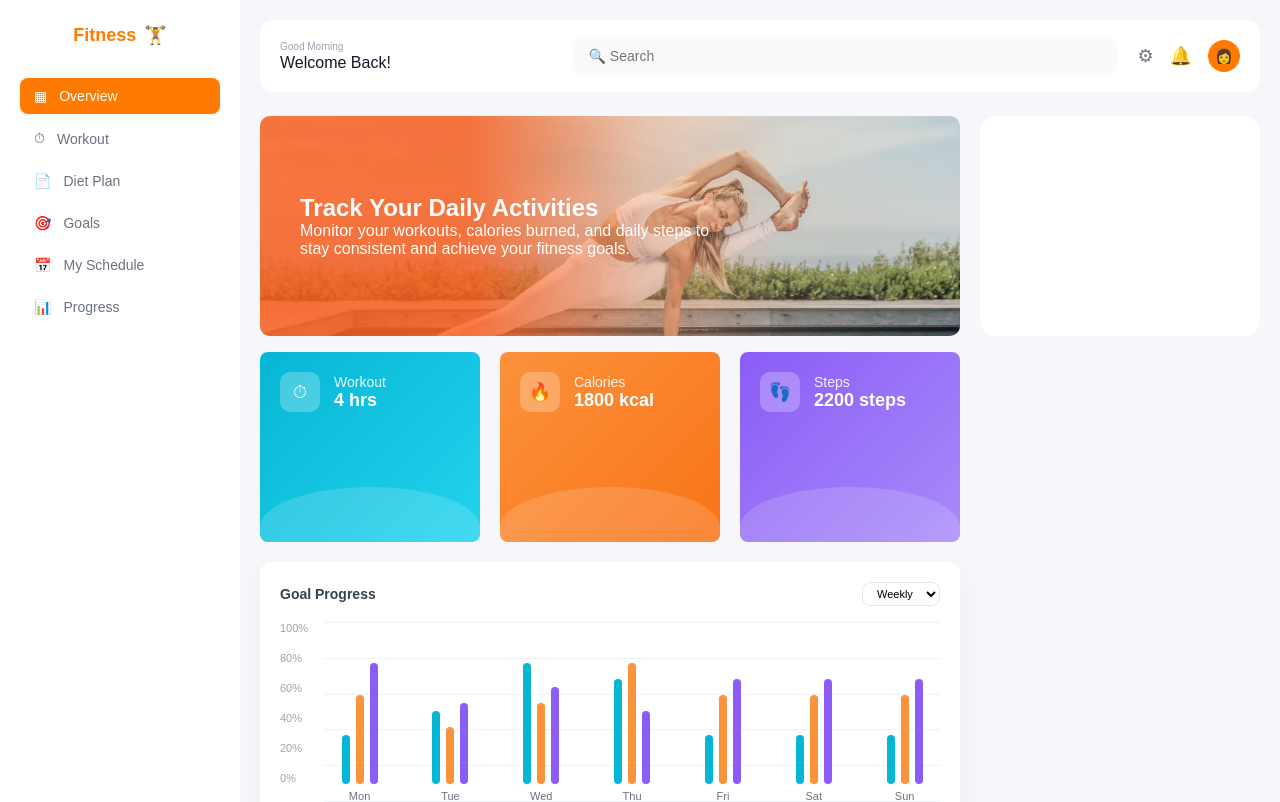
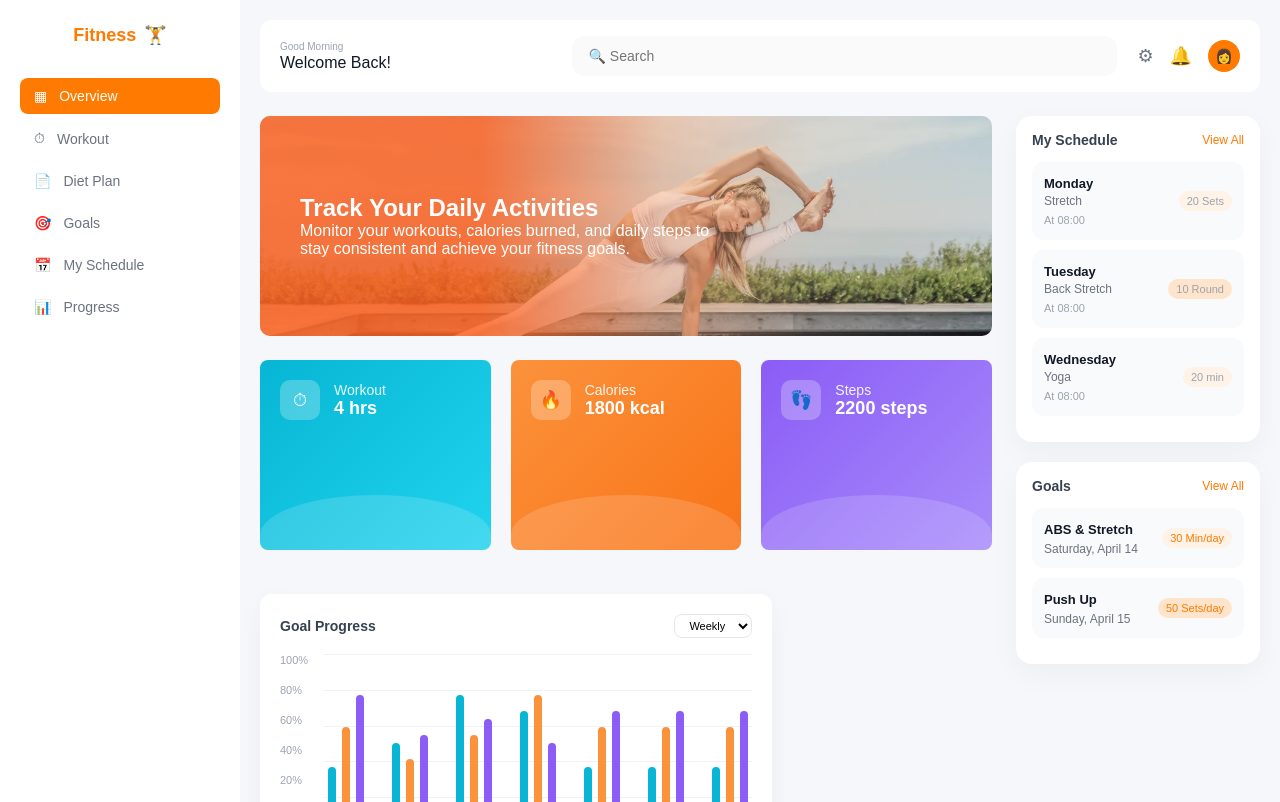
Before and after one commit to Aadesh-9/fitness--dashboard, a React (Vite) app: page / in a window 1280 px wide. Shown: the top 802 px of the page. Built offline with nearby package versions, Linux system fonts and the light colour scheme.

Commit message:
added schedule and Goals components

```diff
--- /dev/null
+++ b/src/components/Goals.jsx
@@ -0,0 +1,30 @@
+import "../styles/goals.css";
+
+const Goals = () => {
+  return (
+    <div className="goals-card">
+      <div className="goals-header">
+        <h4>Goals</h4>
+        <span className="view-all">View All</span>
+      </div>
+
+      <div className="goal-item">
+        <div>
+          <strong>ABS & Stretch</strong>
+          <p>Saturday, April 14</p>
+        </div>
+        <span className="badge">30 Min/day</span>
+      </div>
+
+      <div className="goal-item">
+        <div>
+          <strong>Push Up</strong>
+          <p>Sunday, April 15</p>
+        </div>
+        <span className="badge orange">50 Sets/day</span>
+      </div>
+    </div>
+  );
+};
+
+export default Goals;
--- /dev/null
+++ b/src/components/Schedule.jsx
@@ -0,0 +1,41 @@
+import "../styles/schedule.css";
+
+const Schedule = () => {
+  return (
+    <div className="schedule-card">
+      <div className="schedule-header">
+        <h4>My Schedule</h4>
+        <span className="view-all">View All</span>
+      </div>
+
+      <div className="schedule-item">
+        <div>
+          <strong>Monday</strong>
+          <p>Stretch</p>
+          <span>At 08:00</span>
+        </div>
+        <span className="badge">20 Sets</span>
+      </div>
+
+      <div className="schedule-item">
+        <div>
+          <strong>Tuesday</strong>
+          <p>Back Stretch</p>
+          <span>At 08:00</span>
+        </div>
+        <span className="badge orange">10 Round</span>
+      </div>
+
+      <div className="schedule-item">
+        <div>
+          <strong>Wednesday</strong>
+          <p>Yoga</p>
+          <span>At 08:00</span>
+        </div>
+        <span className="badge">20 min</span>
+      </div>
+    </div>
+  );
+};
+
+export default Schedule;
--- a/src/pages/Dashboard.jsx
+++ b/src/pages/Dashboard.jsx
@@ -4,25 +4,35 @@ import Banner from "../components/Banner";
 import StatsCards from "../components/StatsCards";
 import GoalProgress from "../components/GoalProgress";
 import FoodTable from "../components/FoodTable";
+import Schedule from "../components/Schedule";
+import Goals from "../components/Goals";
 
 const Dashboard = () => {
   return (
     <div className="dashboard">
+      {/* LEFT SIDEBAR */}
       <Sidebar />
 
-      <div className="content">
+      {/* RIGHT MAIN AREA */}
+      <div className="dashboard-main">
+        {/* FULL WIDTH HEADER */}
         <Header />
 
-        <div className="top-row">
-          <Banner />
-          <div className="schedule-placeholder"></div>
-        </div>
+        {/* BODY */}
+        <div className="dashboard-body">
+          {/* LEFT CONTENT */}
+          <div className="dashboard-left">
+            <Banner />
+            <StatsCards />
+            <GoalProgress />
+            <FoodTable />
+          </div>
 
-        {/* ✅ WIDTH-CONTROLLED COLUMN */}
-        <div className="left-column">
-          <StatsCards />
-          <GoalProgress />
-          <FoodTable />
+          {/* RIGHT PANEL */}
+          <div className="dashboard-right">
+            <Schedule />
+            <Goals />
+          </div>
         </div>
       </div>
     </div>
--- a/src/styles/App.css
+++ b/src/styles/App.css
@@ -213,7 +213,6 @@
 
 /* Cards row */
 .stats-cards {
-  width: 70%;
   display: flex;
   gap: 20px;
   margin-bottom: 0;
@@ -280,3 +279,56 @@
 .stat-card.steps {
   background: linear-gradient(135deg, #8b5cf6, #a78bfa);
 }
+
+.main-row {
+  display: flex;
+  gap: 20px;
+}
+
+/* ===== DASHBOARD LAYOUT ===== */
+
+.dashboard {
+  display: flex;
+  min-height: 100vh;
+  background: #f6f7fb;
+}
+
+/* MAIN AREA (everything except sidebar) */
+.dashboard-main {
+  flex: 1;
+  padding: 20px;
+}
+
+/* BODY BELOW HEADER */
+.dashboard-body {
+  display: flex;
+  gap: 24px;
+  align-items: flex-start;
+}
+
+/* LEFT CONTENT */
+.dashboard-left {
+  flex: 3;
+  display: flex;
+  flex-direction: column;
+  gap: 24px;
+}
+
+/* RIGHT PANEL */
+.dashboard-right {
+  flex: 1;
+  display: flex;
+  flex-direction: column;
+  gap: 20px;
+}
+
+/* ===== RESPONSIVE ===== */
+@media (max-width: 1024px) {
+  .dashboard-body {
+    flex-direction: column;
+  }
+
+  .dashboard-right {
+    width: 100%;
+  }
+}
--- a/src/styles/foodTable.css
+++ b/src/styles/foodTable.css
@@ -66,3 +66,8 @@
     gap: 10px;
   }
 }
+
+.food-header,
+.food-row {
+  width: 100%;
+}
--- /dev/null
+++ b/src/styles/goals.css
@@ -0,0 +1,41 @@
+.goals-card {
+  background: #ffffff;
+  border-radius: 16px;
+  padding: 16px;
+  width: 100%;
+  box-shadow: 0 10px 30px rgba(0, 0, 0, 0.04);
+}
+
+.goals-header {
+  display: flex;
+  justify-content: space-between;
+  align-items: center;
+  margin-bottom: 14px;
+}
+
+.goals-header h4 {
+  font-size: 14px;
+  font-weight: 600;
+  color: #374151;
+}
+
+.goal-item {
+  display: flex;
+  justify-content: space-between;
+  align-items: center;
+  background: #f9fafb;
+  border-radius: 12px;
+  padding: 12px;
+  margin-bottom: 10px;
+}
+
+.goal-item strong {
+  font-size: 13px;
+  color: #111827;
+}
+
+.goal-item p {
+  font-size: 12px;
+  color: #6b7280;
+  margin-top: 4px;
+}
--- /dev/null
+++ b/src/styles/schedule.css
@@ -0,0 +1,64 @@
+.schedule-card {
+  background: #ffffff;
+  border-radius: 16px;
+  padding: 16px;
+  width: 100%;
+  box-shadow: 0 10px 30px rgba(0, 0, 0, 0.04);
+}
+
+.schedule-header {
+  display: flex;
+  justify-content: space-between;
+  align-items: center;
+  margin-bottom: 14px;
+}
+
+.schedule-header h4 {
+  font-size: 14px;
+  font-weight: 600;
+  color: #374151;
+}
+
+.view-all {
+  font-size: 12px;
+  color: #ff7a00;
+  cursor: pointer;
+}
+
+.schedule-item {
+  display: flex;
+  justify-content: space-between;
+  align-items: center;
+  background: #f9fafb;
+  border-radius: 12px;
+  padding: 12px;
+  margin-bottom: 10px;
+}
+
+.schedule-item strong {
+  font-size: 13px;
+  color: #111827;
+}
+
+.schedule-item p {
+  font-size: 12px;
+  color: #6b7280;
+  margin: 2px 0;
+}
+
+.schedule-item span {
+  font-size: 11px;
+  color: #9ca3af;
+}
+
+.badge {
+  font-size: 11px;
+  background: #fff2e6;
+  color: #ff7a00;
+  padding: 4px 8px;
+  border-radius: 999px;
+}
+
+.badge.orange {
+  background: #ffe4cc;
+}
```
